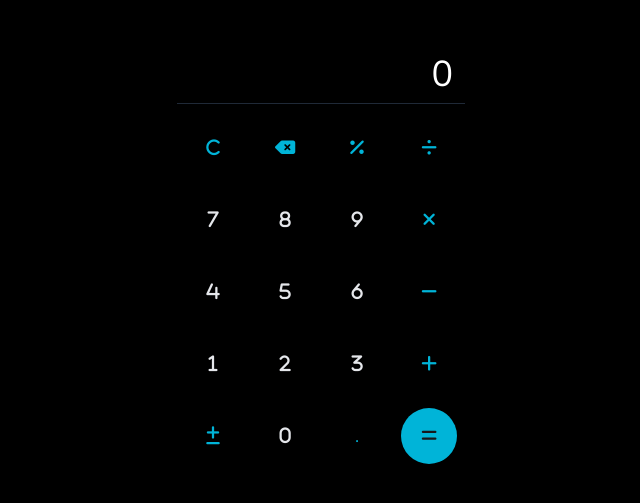
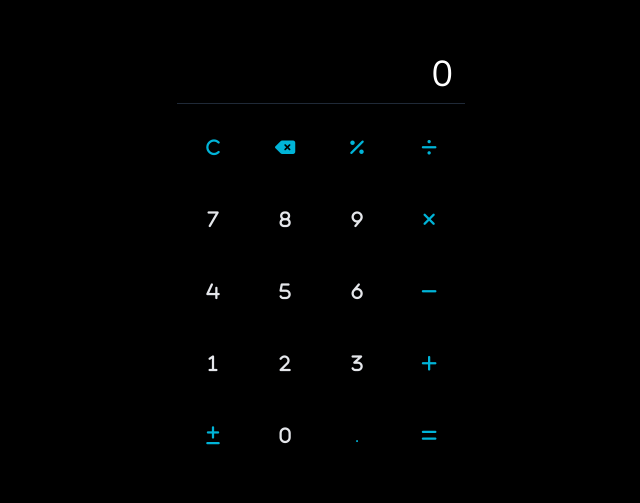
Before and after one commit to TiagoFreitas03/calculator, a React (Vite) app: page / in a window 1280 px wide. Shown: the part 161-664 px from the top of the page, without its empty margins (319-959 px from the left). Built offline with nearby package versions, Linux system fonts and the light colour scheme.

Commit message:
ajustes nas classes

```diff
--- a/src/components/Button.tsx
+++ b/src/components/Button.tsx
@@ -9,11 +9,11 @@ interface ButtonProps extends ButtonHTMLAttributes<HTMLButtonElement> {
 export function Button({ text, icon, ...rest }: ButtonProps) {
 	return (
 		<button
-			className={clsx("w-14 h-14 m-2 text-lg", {
-				"text-gray-200": !isNaN(Number(text)) || text === '=',
-				"text-blue-500": isNaN(Number(text)) && text !== '=',
-				"bg-blue-500 rounded-full text-zinc-900": text === '=',
-				"hover:bg-zinc-900": text !== '='
+			className={clsx("w-14 h-14 m-2 text-lg outline-none", {
+				"text-gray-200": !isNaN(Number(text)) || text === 'Enter',
+				"text-blue-500": isNaN(Number(text)) && text !== 'Enter',
+				"bg-blue-500 rounded-full text-zinc-900": text === 'Enter',
+				"hover:bg-zinc-900": text !== 'Enter'
 			})}
 			{...rest}
 		>
```
